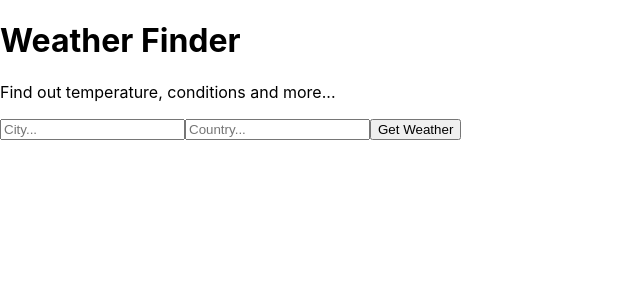
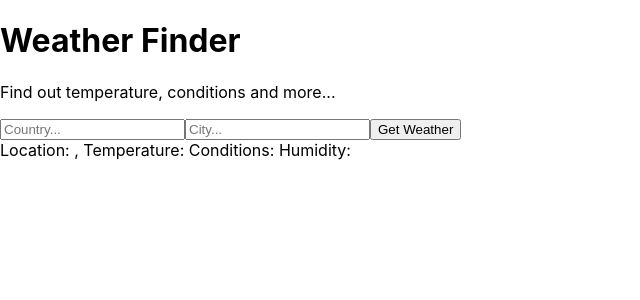
Before and after one commit to civilizator/weather-app, a React (Create React App) app: page / in a window 1280 px wide. Shown: the top 300 px of the page, without its empty margins (0-640 px from the left). Built offline with nearby package versions, Linux system fonts and the light colour scheme.

Commit message:
components

```diff
--- a/src/components/Form.js
+++ b/src/components/Form.js
@@ -6,8 +6,8 @@ class Form extends React.Component {
     render() {
         return (
             <form onSubmit={this.props.getWeather}>
+                <input type="text" name="country" placeholder="Country..."/>
                 <input type="text" name="city" placeholder="City..."/>
-                <input type="text" name="country" placeholder="Country..."/>
                 <button>Get Weather</button>
             </form>
         );
--- a/src/components/Weather.js
+++ b/src/components/Weather.js
@@ -5,7 +5,11 @@ class Weather extends React.Component {
     render() {
         return (
             <div>
-                {this.props.temperature}
+                Location: {this.props.country}, {this.props.city}
+                Temperature: {this.props.temperature}
+                Conditions: {this.props.description}
+                Humidity: {this.props.humidity}
+                {this.props.error}
             </div>
         );
     }
```
